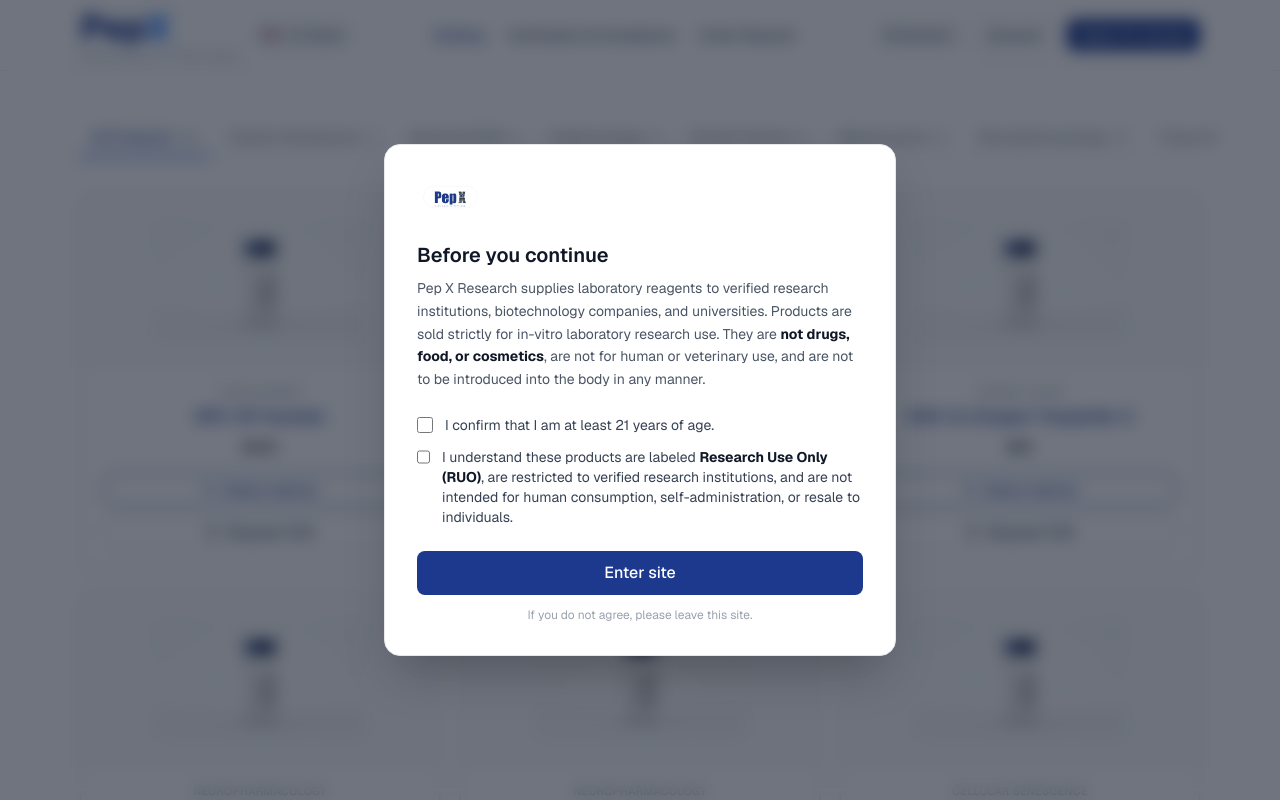
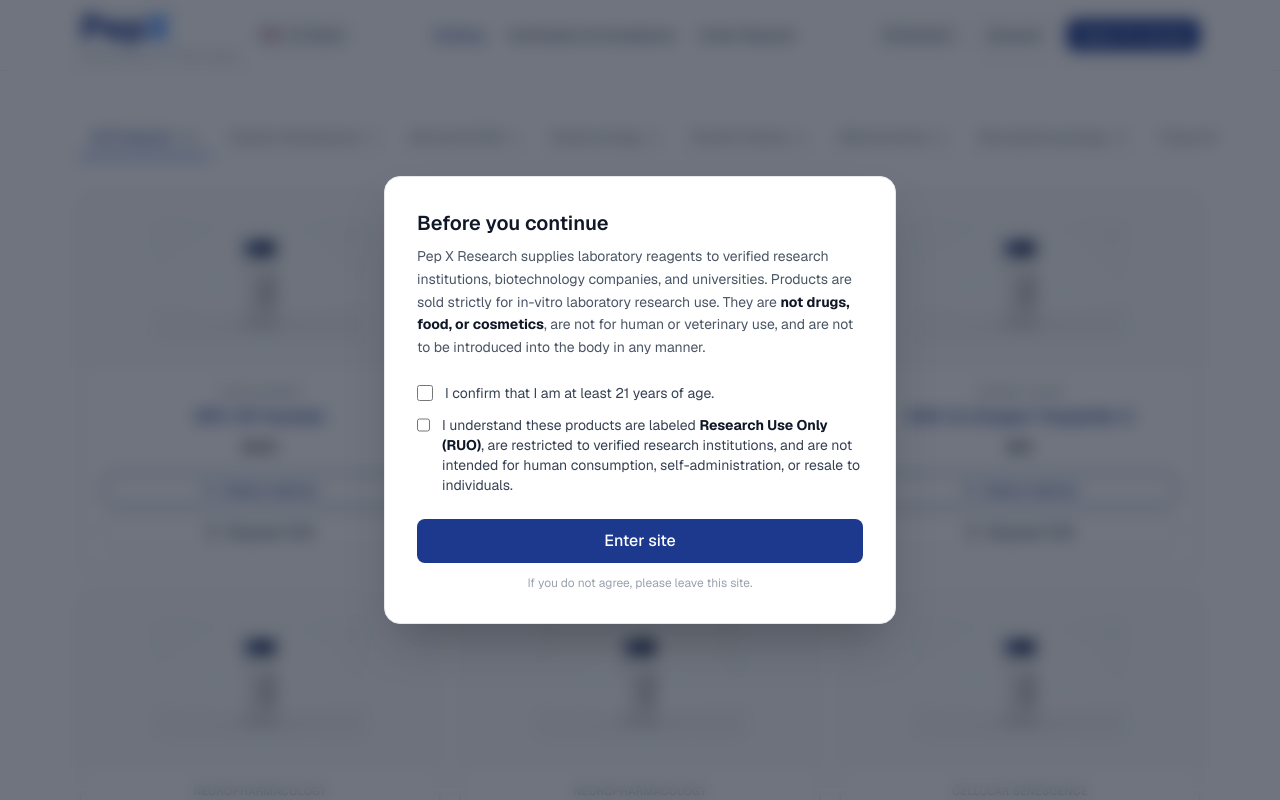
Before and after one commit to dompatnaude/hopefully-final-straw, a Next.js app: page /products in a window 1280 px wide. Shown: the top 800 px of the page. Built offline with nearby package versions, Linux system fonts and the light colour scheme.

Commit message:
Refactor EntryGate component by removing Image
Removed Image component and adjusted heading markup.

```diff
--- a/components/EntryGate.tsx
+++ b/components/EntryGate.tsx
@@ -1,7 +1,6 @@
 "use client";
 
 import { useEffect, useState } from "react";
-import Image from "next/image";
 
 const STORAGE_KEY = "pepx_entry_ack_v1";
 
@@ -28,14 +27,7 @@
   return (
     <div className="fixed inset-0 z-50 flex items-center justify-center bg-gray-900/60 px-4 backdrop-blur-sm">
       <div className="w-full max-w-lg rounded-2xl border border-gray-200 bg-white p-8 shadow-2xl">
-        <Image
-          src="/brand/pepx-logo.png"
-          alt="Pep X — High Quality Peptides"
-          width={140}
-          height={84}
-          className="h-10 w-auto"
-        />
-        <h2 className="mt-6 text-xl font-semibold text-gray-900">Before you continue</h2>
+        <h2 className="text-xl font-semibold text-gray-900">Before you continue</h2>
         <p className="mt-2 text-sm leading-relaxed text-gray-600">
           Pep X Research supplies laboratory reagents to verified research institutions,
           biotechnology companies, and universities. Products are sold strictly for
```
